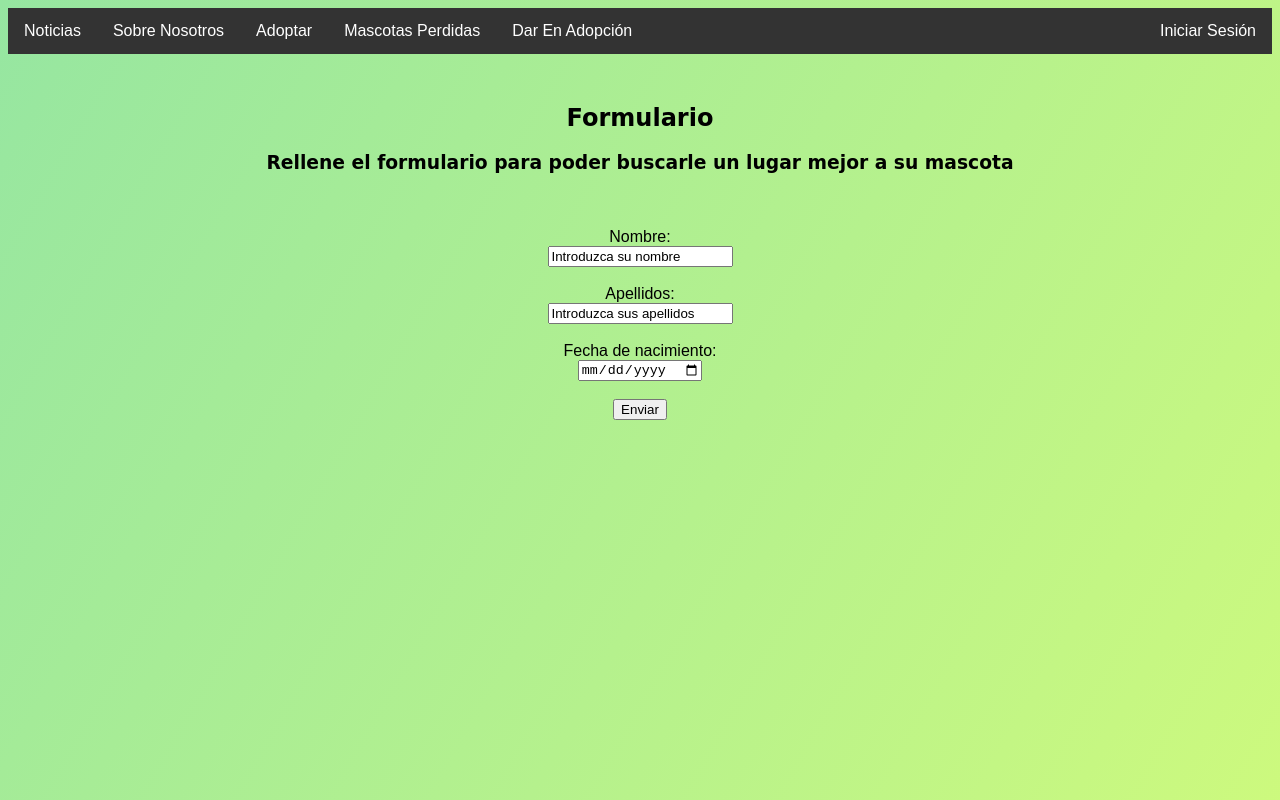
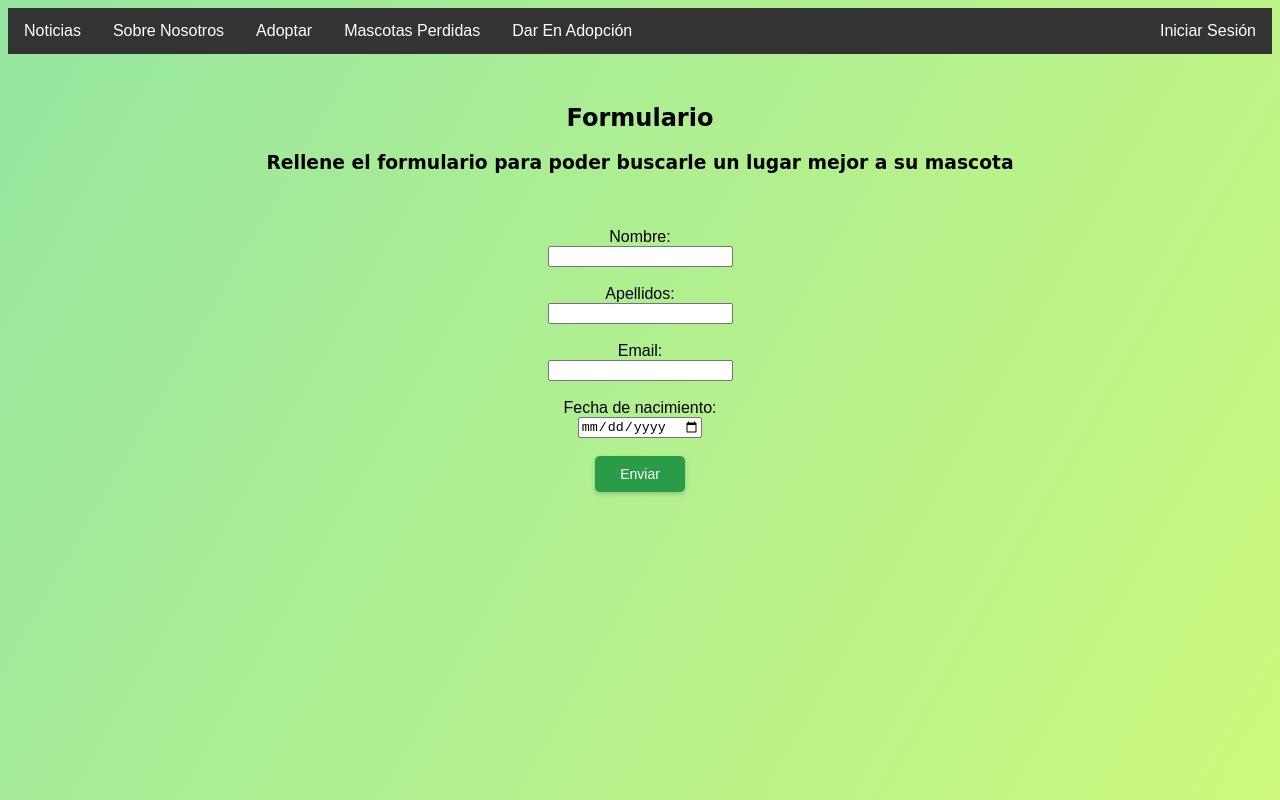
Before and after one commit to albertofernadez/ProyectoNoDual, a plain HTML site: page dar.html in a window 1280 px wide. Shown: the top 800 px of the page. Drawn offline with Linux system fonts and the light colour scheme.

Commit message:
Update dar.html

```diff
--- a/dar.html
+++ b/dar.html
@@ -43,13 +43,17 @@
         <br>
         <form action="/action_page.php">
             <label for="fname">Nombre:</label><br>
-            <input type="text" id="fname" name="fname" value="Introduzca su nombre"><br><br>
+            <input type="text" id="fname" name="fname" value=""><br><br>
             <label for="lname">Apellidos:</label><br>
-            <input type="text" id="lname" name="lname" value="Introduzca sus apellidos"><br><br>
+            <input type="text" id="lname" name="lname" value=""><br><br>
+            <label for="lemail">Email:</label><br>
+            <input type="email" name="lemail" id="lemail" value=""><br><br>
             <label for="date">Fecha de nacimiento:</label><br>
             <input type="date" id="date" name="date" value=""><br><br>
-            <input type="submit" value="Enviar">
-          </form>
+            <button>
+                Enviar
+            </button>
+        </form>
     </section>
 
 
```
